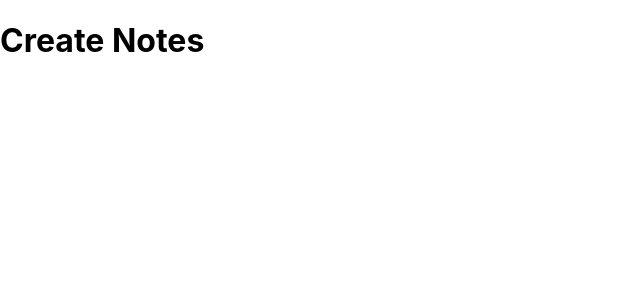
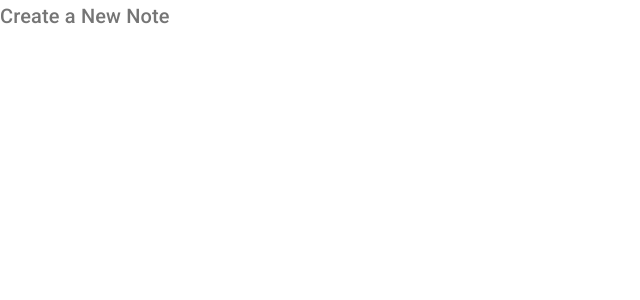
Before and after one commit to Bapugouda-B/React-MaterialUI-Notes-Project, a React (Create React App) app: page /create in a window 1280 px wide. Shown: the top 300 px of the page, without its empty margins (0-640 px from the left). Built offline with nearby package versions, Linux system fonts and the light colour scheme.

Commit message:
Explored Typography and used it in this project

```diff
--- a/src/components/CreateNotes.js
+++ b/src/components/CreateNotes.js
@@ -1,11 +1,14 @@
-import React from 'react'
+import React from "react";
+import { Typography } from "@material-ui/core";
 
 const CreateNotes = () => {
   return (
     <div>
-      <h1>Create Notes</h1>
+      <Typography variant="h6" component="h2" gutterBottom color="textSecondary">
+        Create a New Note
+      </Typography>
     </div>
-  )
-}
+  );
+};
 
-export default CreateNotes
+export default CreateNotes;
```
